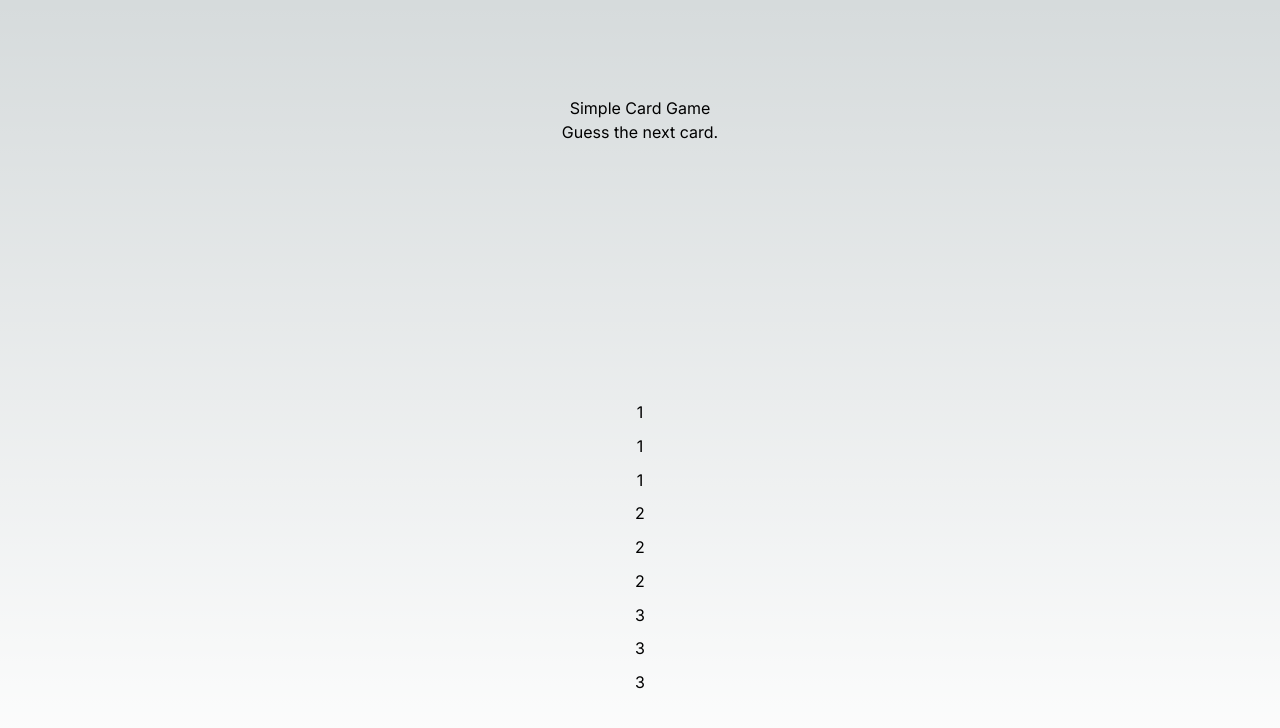
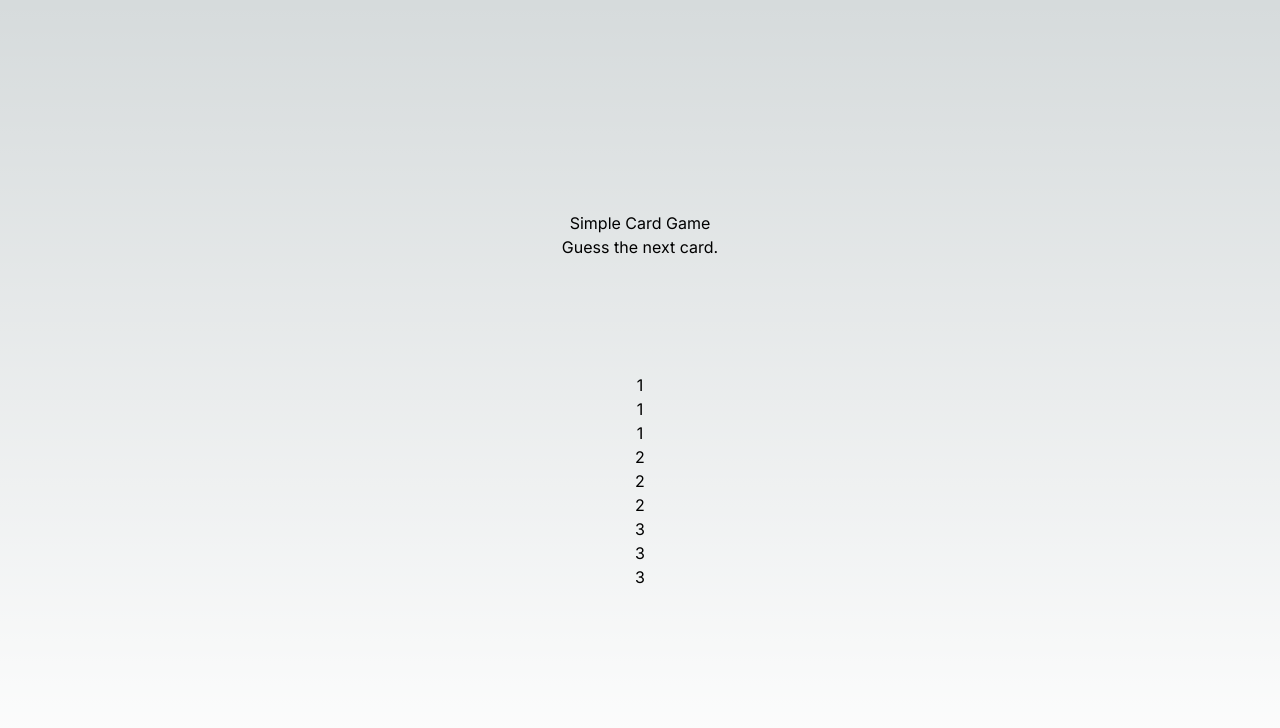
Before and after one commit to edwinfernaldy/simple-card-game, a Next.js app: page / in a window 1280 px wide. Shown: the top 728 px of the page. Built offline with nearby package versions, Linux system fonts and the light colour scheme.

Commit message:
change to flex

```diff
--- a/src/app/page.tsx
+++ b/src/app/page.tsx
@@ -3,7 +3,7 @@ import Title from "../../components/Title";
 
 export default function Home() {
   return (
-    <main className='min-h-screen p-24 grid grid-rows-2'>
+    <main className='min-h-screen p-24 flex flex-col justify-evenly'>
       <div className='text-center'>
         <Title>Simple Card Game</Title>
         <p>Guess the next card.</p>
```
